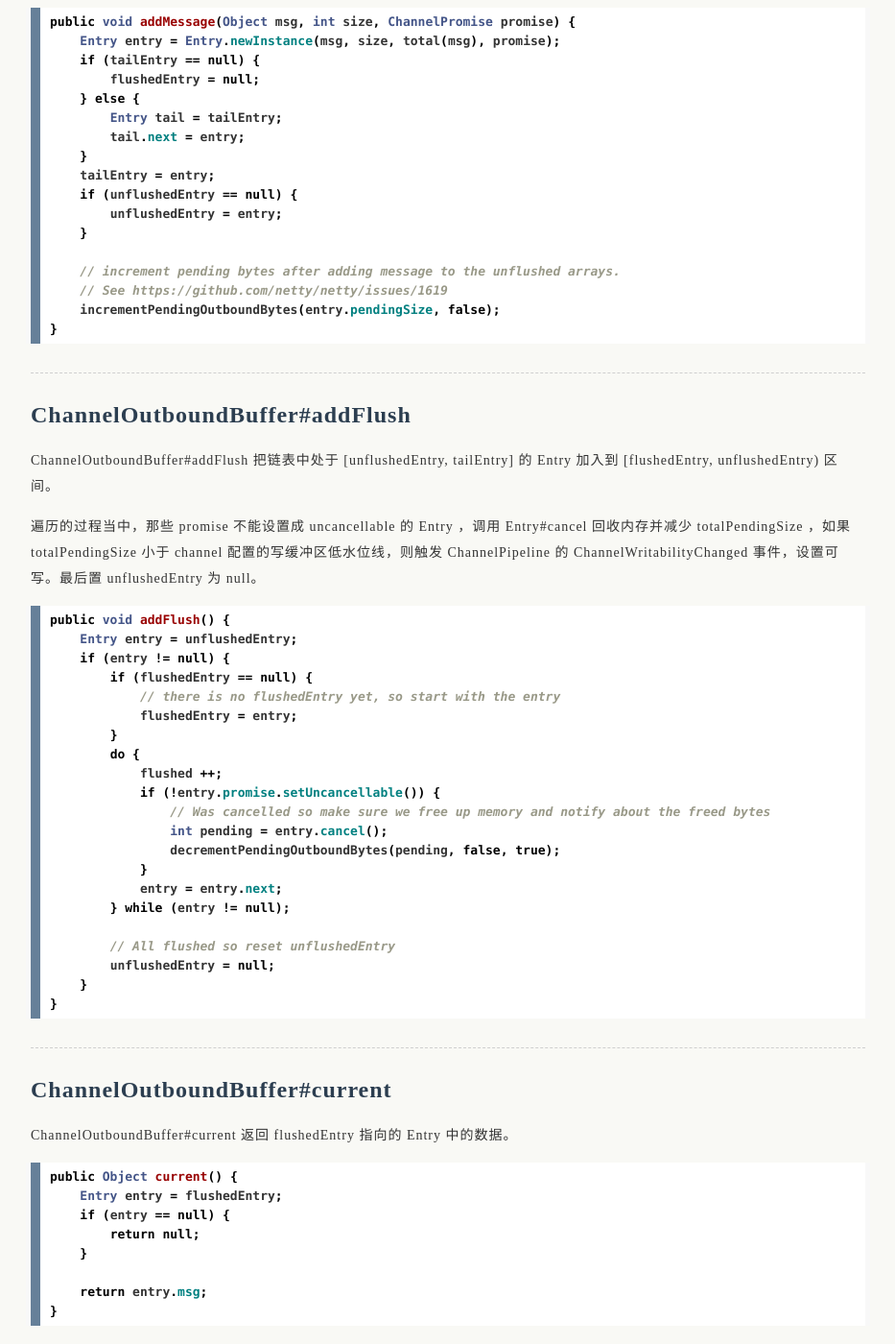
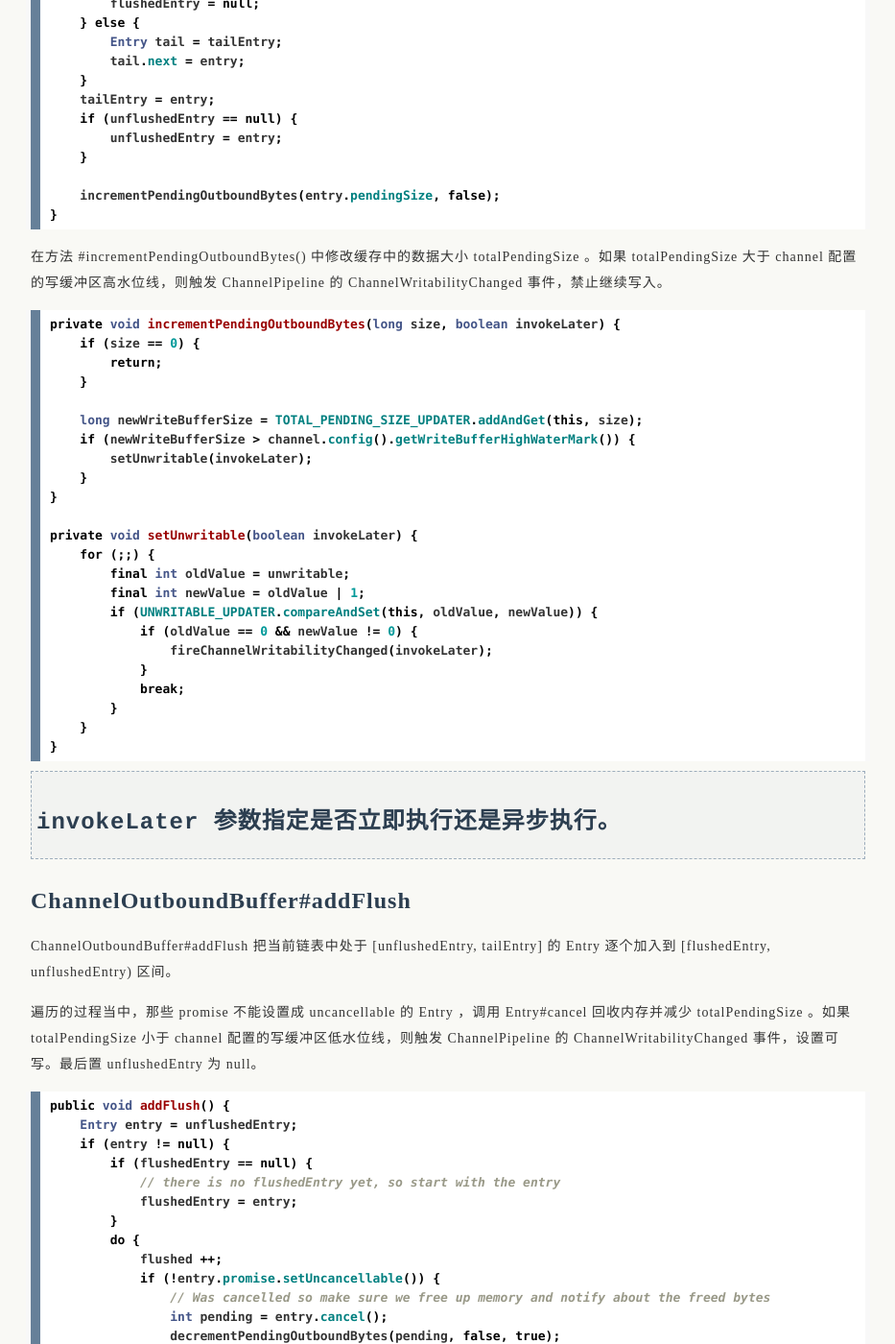
Before and after one commit to uxgnoz/uxgnoz.github.com, a Jekyll site: the page built from _posts/2018-10-13-netty-ChannelOutboundBuffer.md, in a window 1280 px wide and 1400 px high, scrolled down 754 px. Shown: the whole window at 96% size, without its empty margins (173-1106 px from the left). Built offline with Jekyll 4.4.1, drawn with Linux system fonts in a browser that asks for light colours; comment, search, counter and statistics services are not loaded; some of the changed text lies outside the part shown.

Commit message:
2018-10-13-netty-ChannelOutboundBuffer.md

```diff
--- a/_posts/2018-10-13-netty-ChannelOutboundBuffer.md
+++ b/_posts/2018-10-13-netty-ChannelOutboundBuffer.md
@@ -46,19 +44,46 @@
         unflushedEntry = entry;
     }
 
-    // increment pending bytes after adding message to the unflushed arrays.
-    // See https://github.com/netty/netty/issues/1619
     incrementPendingOutboundBytes(entry.pendingSize, false);
 }
 {% endhighlight %}
 
+在方法 #incrementPendingOutboundBytes() 中修改缓存中的数据大小 totalPendingSize 。如果 totalPendingSize 大于 channel 配置的写缓冲区高水位线，则触发 ChannelPipeline 的 ChannelWritabilityChanged 事件，禁止继续写入。
+
+{% highlight java %}
+private void incrementPendingOutboundBytes(long size, boolean invokeLater) {
+    if (size == 0) {
+        return;
+    }
+
+    long newWriteBufferSize = TOTAL_PENDING_SIZE_UPDATER.addAndGet(this, size);
+    if (newWriteBufferSize > channel.config().getWriteBufferHighWaterMark()) {
+        setUnwritable(invokeLater);
+    }
+}
+
+private void setUnwritable(boolean invokeLater) {
+    for (;;) {
+        final int oldValue = unwritable;
+        final int newValue = oldValue | 1;
+        if (UNWRITABLE_UPDATER.compareAndSet(this, oldValue, newValue)) {
+            if (oldValue == 0 && newValue != 0) {
+                fireChannelWritabilityChanged(invokeLater);
+            }
+            break;
+        }
+    }
+}
+{% endhighlight %}
+
+> invokeLater 参数指定是否立即执行还是异步执行。
 ------
 
 ## ChannelOutboundBuffer#addFlush
 
-ChannelOutboundBuffer#addFlush 把链表中处于 [unflushedEntry, tailEntry] 的 Entry 加入到 [flushedEntry, unflushedEntry) 区间。
+ChannelOutboundBuffer#addFlush 把当前链表中处于 [unflushedEntry, tailEntry] 的 Entry 逐个加入到 [flushedEntry, unflushedEntry) 区间。
 
-遍历的过程当中，那些 promise 不能设置成 uncancellable 的 Entry ，调用 Entry#cancel 回收内存并减少 totalPendingSize ，如果 totalPendingSize 小于 channel 配置的写缓冲区低水位线，则触发 ChannelPipeline 的 ChannelWritabilityChanged 事件，设置可写。最后置 unflushedEntry 为 null。
+遍历的过程当中，那些 promise 不能设置成 uncancellable 的 Entry ，调用 Entry#cancel 回收内存并减少 totalPendingSize 。如果 totalPendingSize 小于 channel 配置的写缓冲区低水位线，则触发 ChannelPipeline 的 ChannelWritabilityChanged 事件，设置可写。最后置 unflushedEntry 为 null。
 
 {% highlight java %}
 public void addFlush() {
@@ -81,6 +106,38 @@
         // All flushed so reset unflushedEntry
         unflushedEntry = null;
     }
+}
+
+private void decrementPendingOutboundBytes(long size, boolean invokeLater,
+        boolean notifyWritability) {
+    if (size == 0) {
+        return;
+    }
+
+    long newWriteBufferSize = TOTAL_PENDING_SIZE_UPDATER.addAndGet(this, -size);
+    if (notifyWritability && newWriteBufferSize < channel.config().getWriteBufferLowWaterMark()) {
+        setWritable(invokeLater);
+    }
+}
+
+// Entry#cancel()
+int cancel() {
+    if (!cancelled) {
+        cancelled = true;
+        int pSize = pendingSize;
+
+        // release message and replace with an empty buffer
+        ReferenceCountUtil.safeRelease(msg);
+        msg = Unpooled.EMPTY_BUFFER;
+
+        pendingSize = 0;
+        total = 0;
+        progress = 0;
+        bufs = null;
+        buf = null;
+        return pSize;
+    }
+    return 0;
 }
 {% endhighlight %}
 
@@ -125,7 +182,10 @@
 ## ChannelOutboundBuffer#remove
 
 ChannelOutboundBuffer#remove  从链表中删除 flushedEntry 指向的 Entry ， flushedEntry 指向下一个 Entry。
-如果 flushedEntry 为 null，则清空 nioBuffers 缓存，直接返回 false。否则从链表中删除 Entry，设置该 Entry 的 promise 为 success；减少 totalPendingSize，如果 totalPendingSize 小于 channel 配置的写缓存低水位线，则触发 ChannelPipeline 的 ChannelWritabilityChanged 事件。最后回收 Entry。
+
+如果 flushedEntry 为 null，则清空 nioBuffers 缓存，直接返回 false。否则从链表中删除 Entry，设置该 Entry 的 promise 为 success；修改 totalPendingSize，如果 totalPendingSize 小于 channel 配置的写缓存低水位线，则触发 ChannelPipeline 的 ChannelWritabilityChanged 事件。
+
+最后回收 Entry。
 
 {% highlight java %}
 public boolean remove() {
@@ -178,7 +238,11 @@
 
 ## ChannelOutboundBuffer#removeBytes
 
-ChannelOutboundBuffer#removeBytes(long writtenBytes) 从 flushedEntry 指向的 Entry 开始，依次删除数据全部发送完的 Entry，更新部分发送完 Entry 的 readerIndex，并对每个 Entry 中的 promise 发出进度通知。本方法的前提是链表中 Entry 的数据类型为 ByteBuf。最后清空 nioBuffers 缓存。
+ChannelOutboundBuffer#removeBytes(long writtenBytes) 从 flushedEntry 指向的 Entry 开始，依次删除数据全部发送完的 Entry，更新部分发送完 Entry 的 readerIndex，并对每个 Entry 中的 promise 发出进度通知。
+
+最后清空 nioBuffers 缓存。
+
+本方法的前提是链表中 Entry 的数据类型为 ByteBuf。
 
 {% highlight java %}
 public void removeBytes(long writtenBytes) {
@@ -215,11 +279,15 @@
 
 ## ChannelOutboundBuffer#nioBuffers
 
-ChannelOutboundBuffer#nioBuffers(int maxCount, long maxBytes) 返回区间 [flushedEntry, unflushedEntry) Entry#msg 中的底层数据载体 ByteBufer 的数组。
+ChannelOutboundBuffer#nioBuffers(int maxCount, long maxBytes) 返回区间 [flushedEntry, unflushedEntry) 上Entry#msg 中的底层数据载体 ByteBufer 的数组。
 
 Entry 中的数据存放在一个或多个 ByteBuf 中，而一个 ByteBuf 底层由一个或多个 ByteBuffer 组成（简单理解）。最终返回的 ByteBuffer 数组存放在线程本地变量中。
 
-nioBufferCount 为数组大小，而 nioBufferSize 数组中的所有待发送数据的大小。 maxCount 为 ByteBufer[] 最大长度，而 maxBytes 为 ByteBufer[] 中数据的数据总量最大值。由于 maxCount 和 maxBytes 的存在，很多时候只能返回区间  [flushedEntry, unflushedEntry) 上的一部分数据，甚至某个 Entry 的一部分数据。
+nioBufferCount 为数组大小，而 nioBufferSize 数组中的所有待发送数据的大小。
+
+maxCount 为 ByteBufer[] 最大长度，而 maxBytes 为 ByteBufer[] 中数据的数据总量最大值。由于 maxCount 和 maxBytes 的存在，很多时候只能返回区间  [flushedEntry, unflushedEntry) 上的一部分数据，甚至某个 Entry 的一部分数据。
+
+> 正如代码注释中所写，部分操作系统的 writeX() 系统调用最大只能允许 Integer.MAX_VALUE 字节的数据写入。
 
 {% highlight java %}
 public ByteBuffer[] nioBuffers(int maxCount, long maxBytes) {
```
Also changed, not shown: other parts of _posts/2018-10-13-netty-ChannelOutboundBuffer.md (+2 -4 lines).
